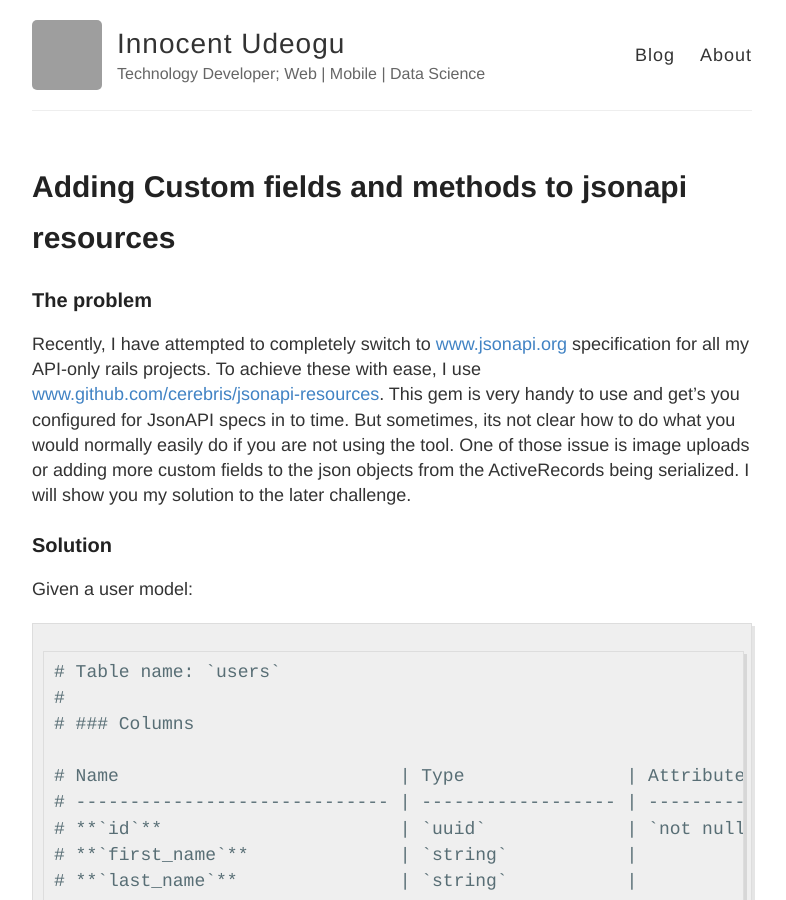
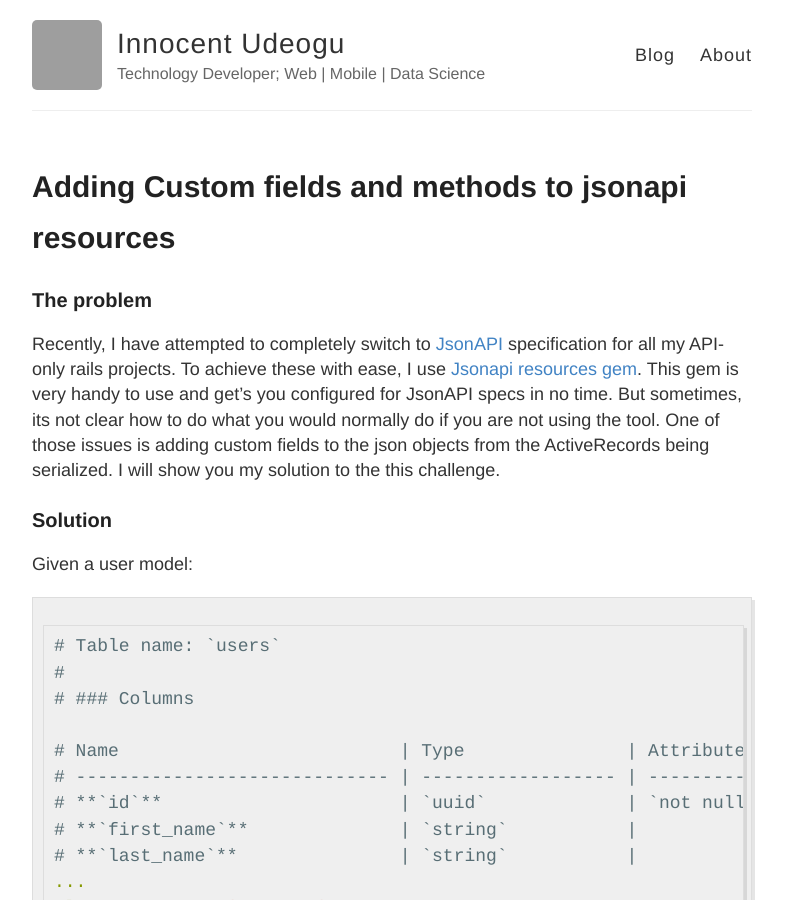
Before and after one commit to Innarticles/Innarticles.github.io, a Jekyll site: the page built from _posts/2019-05-18-Adding-Custom-fields-and-methods-to-jsonapi-resource.md, in a window 1280 px wide and 900 px high. Shown: the whole window, without its empty margins (248-1034 px from the left). Built offline with Jekyll 4.4.1, drawn with Linux system fonts in a browser that asks for light colours; grey boxes are pictures that could not be loaded.

Commit message:
Update 2019-05-18-Adding-Custom-fields-and-methods-to-jsonapi-resource.md

```diff
--- a/_posts/2019-05-18-Adding-Custom-fields-and-methods-to-jsonapi-resource.md
+++ b/_posts/2019-05-18-Adding-Custom-fields-and-methods-to-jsonapi-resource.md
@@ -3,9 +3,9 @@ layout: post
 title: Adding Custom fields and methods to jsonapi resources
 ---
 ### The problem
-Recently, I have attempted to completely switch to [www.jsonapi.org](JsonAPI) specification for all my API-only rails projects.
-To achieve these with ease, I use [www.github.com/cerebris/jsonapi-resources](Jsonapi resources gem). This gem is very handy to use and get's you configured for JsonAPI specs in to time. But sometimes, its not clear how to do what you would normally easily do if you are not using the tool.
-One of those issue is image uploads or adding more custom fields to the json objects from the ActiveRecords being serialized. I will show you my solution to the later challenge.
+Recently, I have attempted to completely switch to [JsonAPI](www.jsonapi.org) specification for all my API-only rails projects.
+To achieve these with ease, I use [Jsonapi resources gem](www.github.com/cerebris/jsonapi-resources). This gem is very handy to use and get's you configured for JsonAPI specs in no time. But sometimes, its not clear how to do what you would normally do if you are not using the tool.
+One of those issues is adding custom fields to the json objects from the ActiveRecords being serialized. I will show you my solution to the this challenge.
 
 ### Solution
 Given a user model:
```
